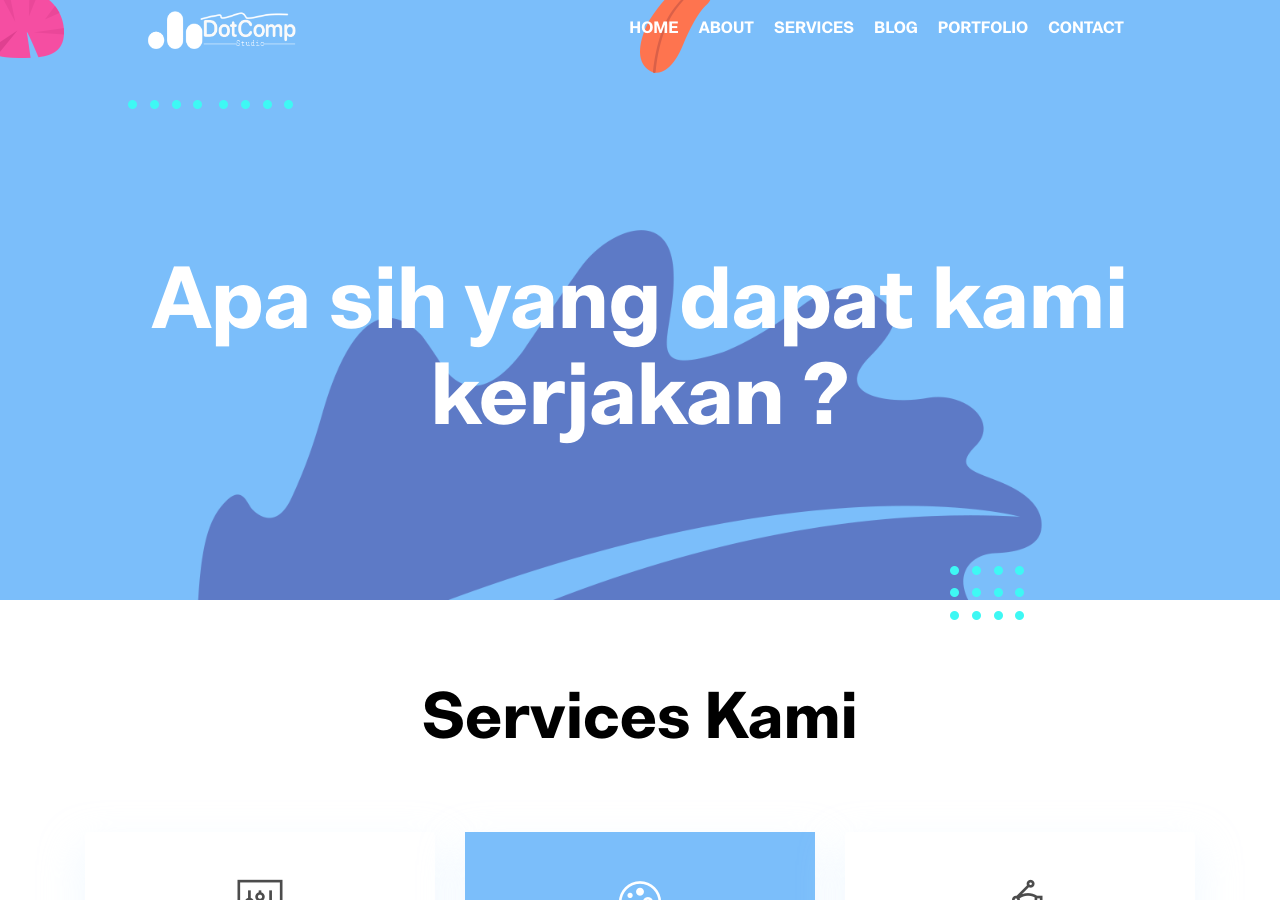
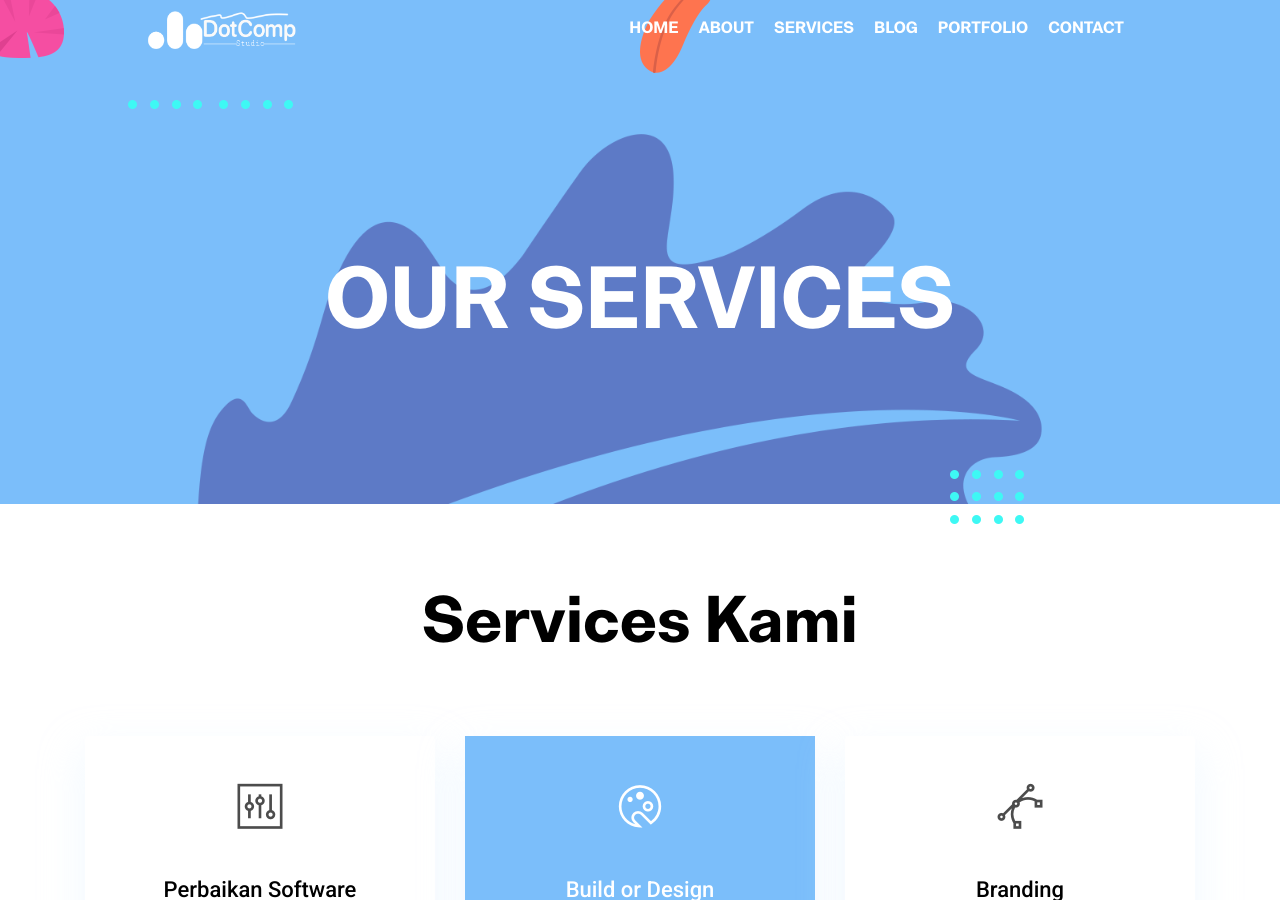
Before and after one commit to dotcompstudio/dcstudio.github.io, a Jekyll site: the page built from _pages/services.html, in a window 1280 px wide and 900 px high. Built offline with Jekyll 4.4.1, drawn with Linux system fonts in a browser that asks for light colours.

Commit message:
Update services.html

```diff
--- a/_pages/services.html
+++ b/_pages/services.html
@@ -1,6 +1,6 @@
 ---
 layout: page
-title: Apa sih yang dapat kami kerjakan ?
+title: OUR SERVICES
 ---
 
 {% include services-section.html %}
```
